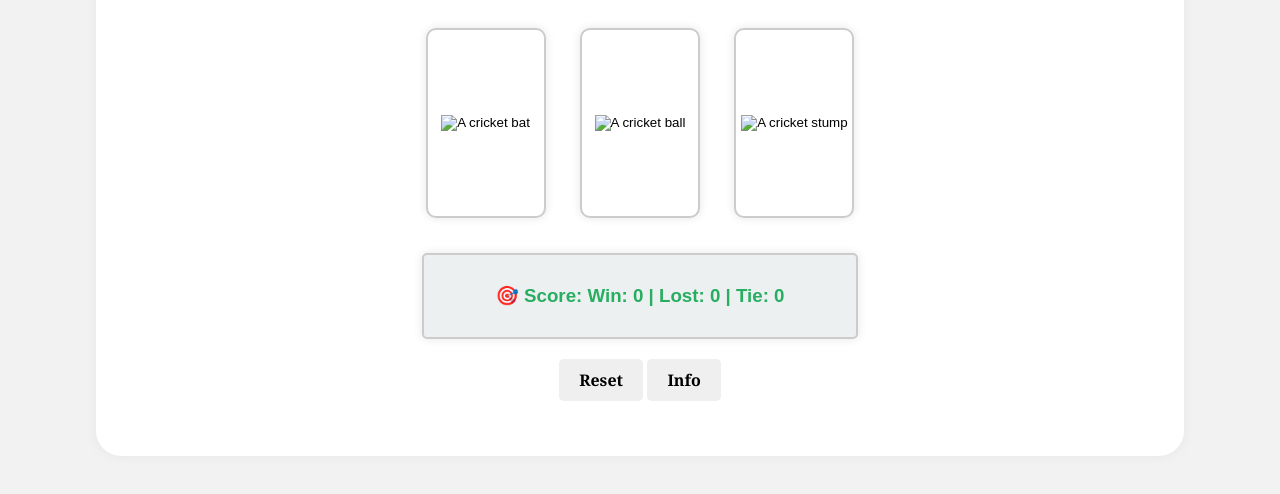
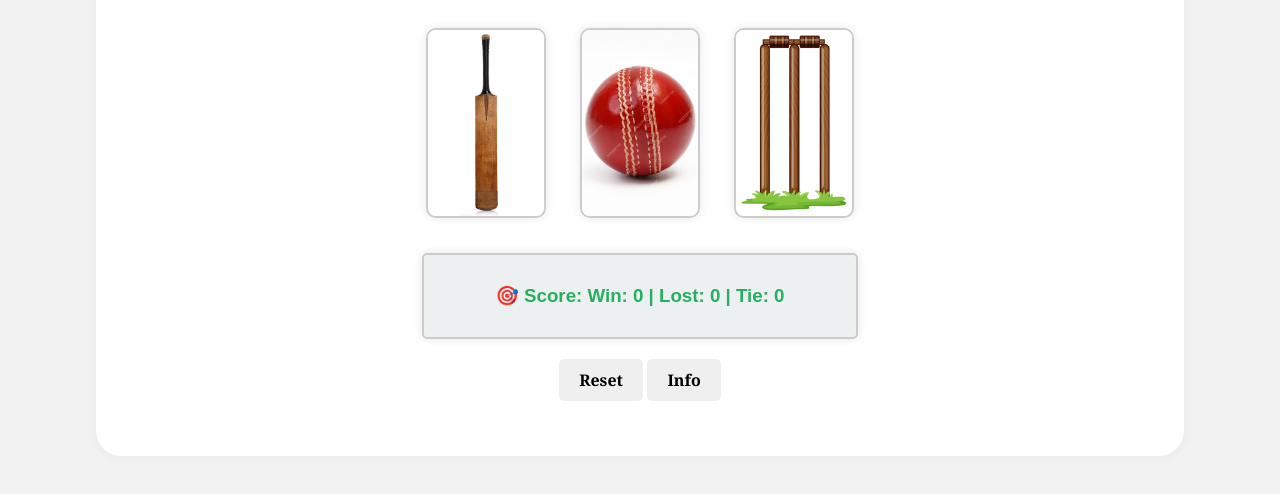
Before and after one commit to soumitraghosh99/Bat-Ball-Wicket, a plain HTML site: page index.html in a window 1280 px wide. Shown: the part 232-726 px from the top of the page. Drawn offline with Linux system fonts and the light colour scheme.

Commit message:
Update index.html

```diff
--- a/index.html
+++ b/index.html
@@ -4,7 +4,7 @@
   <meta charset="UTF-8">
   <meta name="viewport" content="width=device-width, initial-scale=1.0">
   <title>Bat-Ball-Wicket (Cricket Game)</title>
-  <link href="images/favicon.png" rel="icon">
+  <link href="favicon.png" rel="icon">
   <link rel="stylesheet" href="index.css" >
 </head>
 <body>
@@ -14,19 +14,19 @@
     let computerChoice = generateComputerChoice();
     let resultMsg = getResult('Bat', computerChoice);
     showResult('Bat',computerChoice, resultMsg);
-    "><img src="images/bat.png" alt="A cricket bat" class="choice-image"></button>
+    "><img src="bat.png" alt="A cricket bat" class="choice-image"></button>
 
   <button class="button-choice" onclick="
     computerChoice = generateComputerChoice();
     resultMsg = getResult('Ball', computerChoice);
     showResult('Ball',computerChoice, resultMsg);
-  "><img src="images/ball.png" alt="A cricket ball" class="choice-image"></button>
+  "><img src="ball.png" alt="A cricket ball" class="choice-image"></button>
 
   <button class="button-choice" onclick="
     computerChoice = generateComputerChoice();
     resultMsg = getResult('Wicket', computerChoice);
     showResult('Wicket',computerChoice, resultMsg);
-  "><img src="images/wicket.jpg" alt="A cricket stump" class="choice-image"></button>
+  "><img src="wicket.jpg" alt="A cricket stump" class="choice-image"></button>
 
   <div class="result-container">
     <h3 id="user-move"></h3>
```
